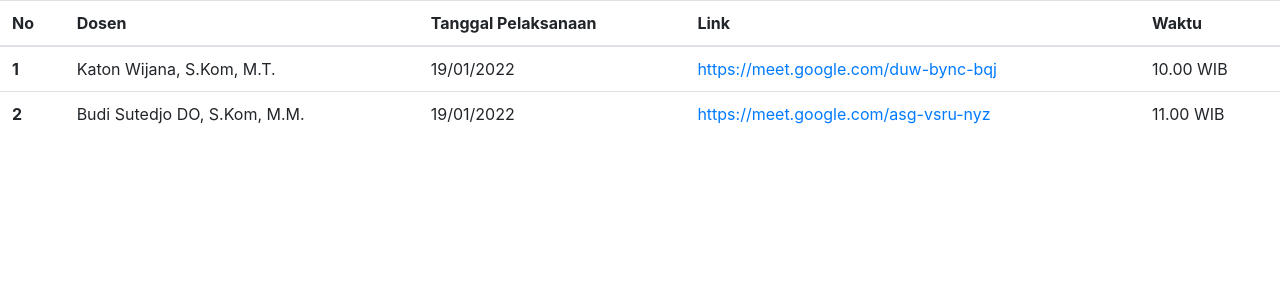
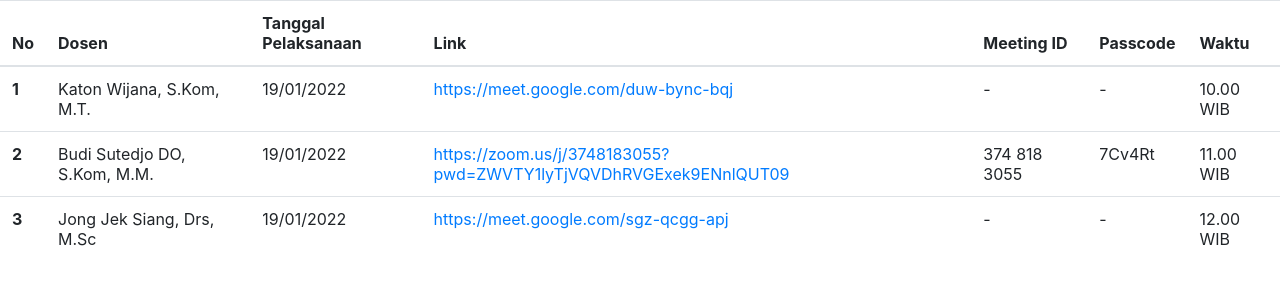
Before and after one commit to ManuelVallancioNugroho/KBTI, a PHP site: page /perwalian.php in a window 1280 px wide. Shown: the part 56-356 px from the top of the page. Run offline with PHP 8.4, Linux system fonts and the light colour scheme.

Commit message:
second commit

```diff
--- a/edit.php
+++ b/edit.php
@@ -2,7 +2,7 @@
 
 
 	<div class="container" style="margin-top:20px">
-		<center><font size="6">Edit Data</font></center>
+		<center><font size="6">Edit Data Matakuliah</font></center>
 
 		<hr>
 
--- a/index.php
+++ b/index.php
@@ -31,7 +31,7 @@
           <div class="left_col scroll-view">
             <div class="navbar nav_title" style="border: 0;">
             <center>
-            &nbsp; <a href="index.php" class="fa fa-mortar-board fa-2x" style="color:#fff;"><span><font size="4.95" color="white" face="Helvetica Neue"> SISTEM INFORMASI PERWALIAN</font></span></a>
+            &nbsp; <a href="index.php" class="fa fa-mortar-board fa-2x" style="color:#fff;"><span><font size="4.95" color="white" face="Helvetica Neue"> TEMALI</font></span></a>
             </center>
             </div>
 
--- a/perwalian.php
+++ b/perwalian.php
@@ -38,6 +38,8 @@
       <th scope="col">Dosen</th>
       <th scope="col">Tanggal Pelaksanaan</th>
       <th scope="col">Link</th>
+      <th scope="col">Meeting ID</th>
+      <th scope="col">Passcode</th>
       <th scope="col">Waktu</th>
     </tr>
   </thead>
@@ -47,14 +49,27 @@
       <td>Katon Wijana, S.Kom, M.T.</td>
       <td>19/01/2022</td>
       <td><a href="https://meet.google.com/duw-bync-bqj">https://meet.google.com/duw-bync-bqj</a></td>
+      <td>-</td>
+      <td>-</td>
       <td>10.00 WIB</td>
     </tr>
     <tr>
       <th scope="row">2</th>
       <td>Budi Sutedjo DO, S.Kom, M.M.</td>
       <td>19/01/2022</td>
-      <td><a href="https://meet.google.com/asg-vsru-nyz">https://meet.google.com/asg-vsru-nyz</a></td>
+      <td><a href="https://zoom.us/j/3748183055?pwd=ZWVTY1lyTjVQVDhRVGExek9ENnlQUT09">https://zoom.us/j/3748183055?pwd=ZWVTY1lyTjVQVDhRVGExek9ENnlQUT09</a></td>
+      <td>374 818 3055</td>
+      <td>7Cv4Rt</td>
       <td>11.00 WIB</td>
+    </tr>
+    <tr>
+      <th scope="row">3</th>
+      <td>Jong Jek Siang, Drs, M.Sc</td>
+      <td>19/01/2022</td>
+      <td><a href="https://meet.google.com/sgz-qcgg-apj">https://meet.google.com/sgz-qcgg-apj</a></td>
+      <td>-</td>
+      <td>-</td>
+      <td>12.00 WIB</td>
     </tr>
 
   </tbody>
--- a/tambah.php
+++ b/tambah.php
@@ -1,6 +1,6 @@
 <?php include('config.php'); ?>
 
-		<center><font size="6">Tambah Data</font></center>
+		<center><font size="6">Tambah Data Matakuliah</font></center>
 		<hr>
 		<?php
 		if(isset($_POST['submit'])){
@@ -50,7 +50,7 @@
 					<select name="Program_Studi" class="form-control" required>
 						<option value="">Pilih Keterangan</option>
 						<option value="Wajib">Wajib</option>
-						<option value="Bebas">Bebas</option>
+						<option value="Pilihan Bebas">Pilihan Bebas</option>
 					</select>
 				</div>
 			</div>
```
